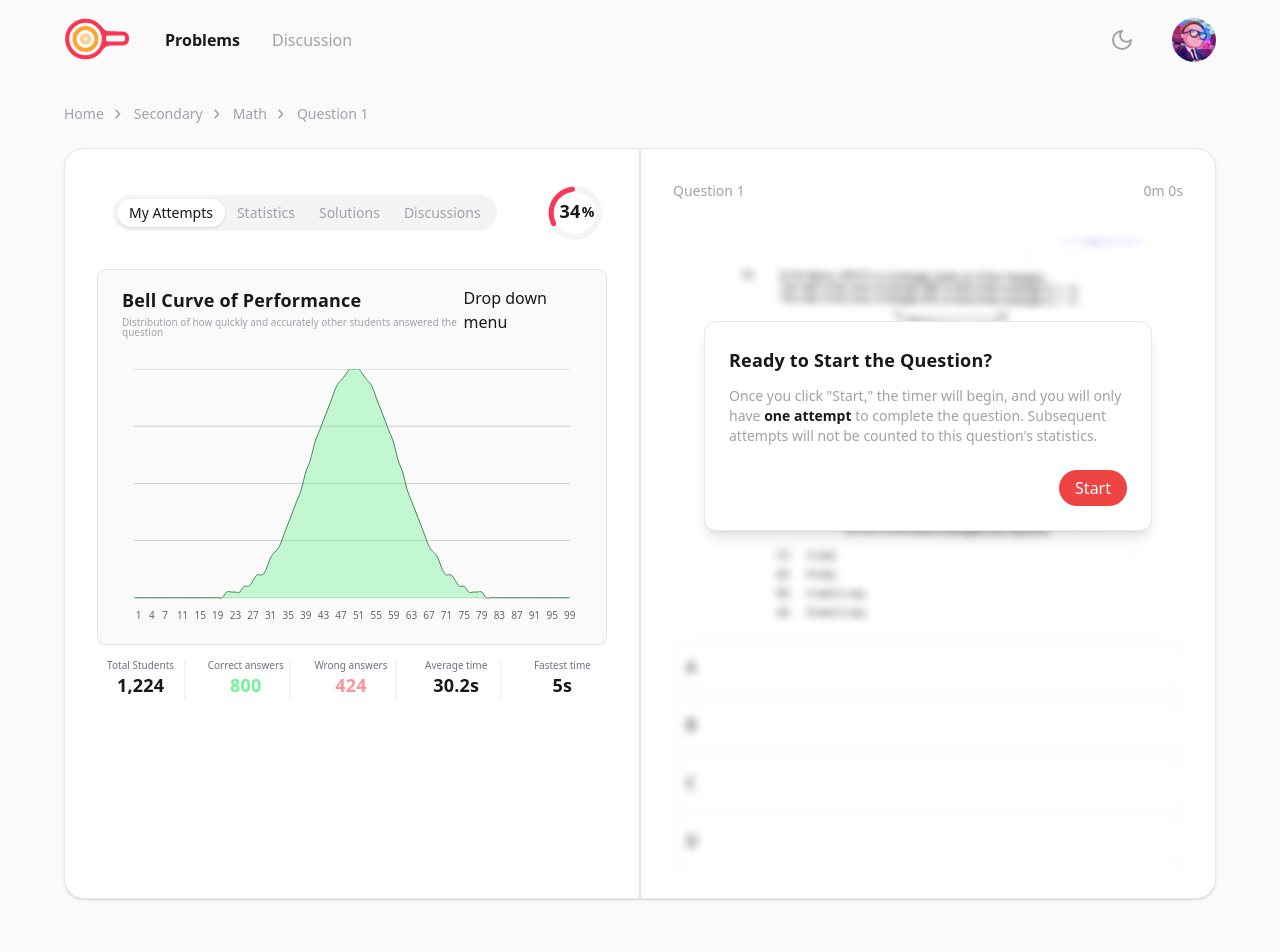
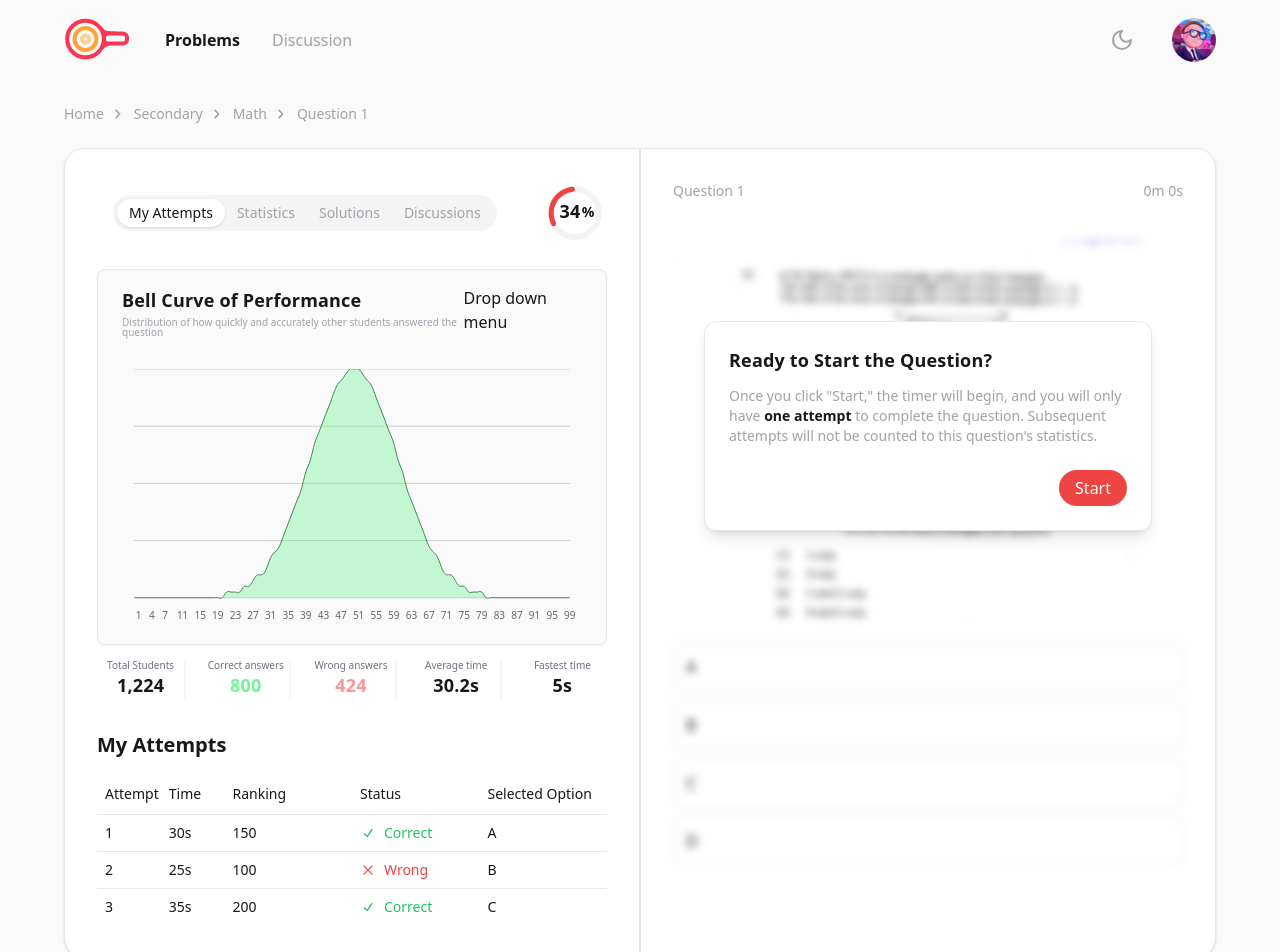
Before and after one commit to YeeeeeHan/amicooked-frontend, a React (Vite) app: page /question/1 in a window 1280 px wide. Shown: the top 952 px of the page. Built offline with nearby package versions, Linux system fonts and the light colour scheme.

Commit message:
add handle select answer

```diff
--- /dev/null
+++ b/src/assets/mockApi/attempts.ts
@@ -0,0 +1,88 @@
+import { Attempt } from '@/types'
+
+export const mockAttempts: Record<number, Attempt[]> = {
+  1: [
+    {
+      id: 1,
+      time: 30,
+      ranking: 150,
+      isCorrect: true,
+      selectedOption: 0,
+    },
+    {
+      id: 2,
+      time: 25,
+      ranking: 100,
+      isCorrect: false,
+      selectedOption: 1,
+    },
+    {
+      id: 3,
+      time: 35,
+      ranking: 200,
+      isCorrect: true,
+      selectedOption: 2,
+    },
+  ],
+  2: [
+    {
+      id: 1,
+      time: 30,
+      ranking: 150,
+      isCorrect: true,
+      selectedOption: 0,
+    },
+    {
+      id: 2,
+      time: 25,
+      ranking: 100,
+      isCorrect: false,
+      selectedOption: 1,
+    },
+  ],
+  3: [
+    {
+      id: 1,
+      time: 30,
+      ranking: 150,
+      isCorrect: true,
+      selectedOption: 0,
+    },
+  ],
+  4: [
+    {
+      id: 1,
+      time: 30,
+      ranking: 150,
+      isCorrect: true,
+      selectedOption: 0,
+    },
+  ],
+  5: [
+    {
+      id: 1,
+      time: 30,
+      ranking: 150,
+      isCorrect: true,
+      selectedOption: 0,
+    },
+  ],
+  6: [
+    {
+      id: 1,
+      time: 30,
+      ranking: 150,
+      isCorrect: true,
+      selectedOption: 0,
+    },
+  ],
+  7: [
+    {
+      id: 1,
+      time: 30,
+      ranking: 150,
+      isCorrect: true,
+      selectedOption: 0,
+    },
+  ],
+}
--- a/src/assets/questions/questions.ts
+++ b/src/assets/mockApi/questions.ts
@@ -19,6 +19,7 @@ export const mockQuestions: Question[] = [
     subject: 'Math',
     options: ['A', 'B', 'C', 'D'],
     totalAttempts: 1000,
+    correctAnswer: 0,
     correctAnswers: 650,
     wrongAnswers: 350,
     averageTime: 45,
@@ -42,6 +43,7 @@ export const mockQuestions: Question[] = [
     subject: 'Science',
     options: ['True', 'False'],
     totalAttempts: 856,
+    correctAnswer: 1,
     correctAnswers: 616,
     wrongAnswers: 240,
     averageTime: 30,
@@ -65,6 +67,7 @@ export const mockQuestions: Question[] = [
     subject: 'Literature',
     options: ['Metaphor', 'Simile', 'Personification', 'Alliteration'],
     totalAttempts: 532,
+    correctAnswer: 3,
     correctAnswers: 293,
     wrongAnswers: 239,
     averageTime: 60,
@@ -88,6 +91,7 @@ export const mockQuestions: Question[] = [
     subject: 'Chemistry',
     options: ['NaOH', 'HCl', 'H2SO4', 'CH3COOH'],
     totalAttempts: 1102,
+    correctAnswer: 2,
     correctAnswers: 419,
     wrongAnswers: 683,
     averageTime: 90,
@@ -108,6 +112,7 @@ export const mockQuestions: Question[] = [
     subject: 'Geography',
     options: ['Erosion', 'Deposition', 'Transportation', 'Weathering'],
     totalAttempts: 743,
+    correctAnswer: 1,
     correctAnswers: 446,
     wrongAnswers: 297,
     averageTime: 55,
@@ -131,6 +136,7 @@ export const mockQuestions: Question[] = [
     subject: 'English',
     options: ['who', 'whom', 'whose', 'which'],
     totalAttempts: 921,
+    correctAnswer: 3,
     correctAnswers: 718,
     wrongAnswers: 203,
     averageTime: 40,
--- a/src/components/question/MyAttemptsTab.tsx
+++ b/src/components/question/MyAttemptsTab.tsx
@@ -1,18 +1,15 @@
-import { Question } from '@/types'
+import { Table, TableBody, TableCell, TableHead, TableHeader, TableRow } from '@/components/ui/table'
+import { Attempt, Question } from '@/types'
+import { CheckIcon, Cross2Icon } from '@radix-ui/react-icons'
 import { BellCurve } from '../bellcurveChart'
 
 interface MyAttemptsTabProps {
   question: Question
+  attempts: Attempt[]
+  mostRecentAttemptId: number | null
 }
 
-export function MyAttemptsTab({ question }: MyAttemptsTabProps) {
-  // Mock data for attempts
-  const attempts = [
-    { id: 1, time: 30, ranking: 150 },
-    { id: 2, time: 25, ranking: 100 },
-    // ... more attempts
-  ]
-
+export function MyAttemptsTab({ question, attempts, mostRecentAttemptId }: MyAttemptsTabProps) {
   return (
     <div>
       <div className="pt-4">
@@ -40,24 +37,52 @@ export function MyAttemptsTab({ question }: MyAttemptsTabProps) {
           <div className="text-lg font-semibold">5s</div>
         </div>
       </div>
-      {/* <table className="w-full">
-        <thead>
-          <tr>
-            <th className="text-left">Attempt #</th>
-            <th className="text-left">Time</th>
-            <th className="text-left">Ranking</th>
-          </tr>
-        </thead>
-        <tbody>
+
+      <h2 className="mb-4 mt-8 text-xl font-semibold">My Attempts</h2>
+
+      <Table className="table-fixed">
+        <TableHeader>
+          <TableRow>
+            <TableHead className="w-1/4">Attempt</TableHead>
+            <TableHead className="w-1/4">Time</TableHead>
+            <TableHead className="w-1/2">Ranking</TableHead>
+            <TableHead className="w-1/2">Status</TableHead>
+            <TableHead className="w-1/2">Selected Option</TableHead>
+          </TableRow>
+        </TableHeader>
+        <TableBody>
           {attempts.map((attempt) => (
-            <tr key={attempt.id}>
-              <td>{attempt.id}</td>
-              <td>{attempt.time}s</td>
-              <td>{attempt.ranking}</td>
-            </tr>
+            <TableRow
+              key={attempt.id}
+              className={`transition-colors ${
+                attempt.id === mostRecentAttemptId
+                  ? attempt.isCorrect
+                    ? 'bg-right-ghost hover:bg-right-weak'
+                    : 'bg-wrong-ghost hover:bg-wrong-weak'
+                  : 'hover:bg-primary-ghost'
+              }`}
+            >
+              <TableCell className="w-1/4">{attempt.id}</TableCell>
+              <TableCell className="w-1/4">{attempt.time}s</TableCell>
+              <TableCell className="w-1/2">{attempt.ranking}</TableCell>
+              <TableCell className="w-1/2">
+                {attempt.isCorrect ? (
+                  <div className="flex items-center gap-2">
+                    <CheckIcon className="h-4 w-4 stroke-2 text-right-bright" />
+                    <div className="text-right-bright">Correct</div>
+                  </div>
+                ) : (
+                  <div className="flex items-center gap-2">
+                    <Cross2Icon className="h-4 w-4 stroke-2 text-wrong-bright" />
+                    <div className="text-wrong-bright">Wrong</div>
+                  </div>
+                )}
+              </TableCell>
+              <TableCell className="w-1/2">{question.options[attempt.selectedOption]}</TableCell>
+            </TableRow>
           ))}
-        </tbody>
-      </table> */}
+        </TableBody>
+      </Table>
     </div>
   )
 }
--- /dev/null
+++ b/src/components/ui/table.tsx
@@ -0,0 +1,79 @@
+import * as React from 'react'
+
+import { cn } from '@/lib/utils'
+
+const Table = React.forwardRef<HTMLTableElement, React.HTMLAttributes<HTMLTableElement>>(
+  ({ className, ...props }, ref) => (
+    <div className="relative w-full overflow-auto">
+      <table ref={ref} className={cn('w-full caption-bottom text-sm', className)} {...props} />
+    </div>
+  )
+)
+Table.displayName = 'Table'
+
+const TableHeader = React.forwardRef<HTMLTableSectionElement, React.HTMLAttributes<HTMLTableSectionElement>>(
+  ({ className, ...props }, ref) => <thead ref={ref} className={cn('[&_tr]:border-b', className)} {...props} />
+)
+TableHeader.displayName = 'TableHeader'
+
+const TableBody = React.forwardRef<HTMLTableSectionElement, React.HTMLAttributes<HTMLTableSectionElement>>(
+  ({ className, ...props }, ref) => (
+    <tbody ref={ref} className={cn('[&_tr:last-child]:border-0', className)} {...props} />
+  )
+)
+TableBody.displayName = 'TableBody'
+
+const TableFooter = React.forwardRef<HTMLTableSectionElement, React.HTMLAttributes<HTMLTableSectionElement>>(
+  ({ className, ...props }, ref) => (
+    <tfoot ref={ref} className={cn('bg-muted/50 border-t font-medium [&>tr]:last:border-b-0', className)} {...props} />
+  )
+)
+TableFooter.displayName = 'TableFooter'
+
+const TableRow = React.forwardRef<HTMLTableRowElement, React.HTMLAttributes<HTMLTableRowElement>>(
+  ({ className, ...props }, ref) => (
+    <tr
+      ref={ref}
+      className={cn('hover:bg-muted/50 border-b transition-colors data-[state=selected]:bg-muted', className)}
+      {...props}
+    />
+  )
+)
+TableRow.displayName = 'TableRow'
+
+const TableHead = React.forwardRef<HTMLTableCellElement, React.ThHTMLAttributes<HTMLTableCellElement>>(
+  ({ className, ...props }, ref) => (
+    <th
+      ref={ref}
+      className={cn(
+        'text-muted-foreground h-10 px-2 text-left align-middle font-medium [&:has([role=checkbox])]:pr-0 [&>[role=checkbox]]:translate-y-[2px]',
+        className
+      )}
+      {...props}
+    />
+  )
+)
+TableHead.displayName = 'TableHead'
+
+const TableCell = React.forwardRef<HTMLTableCellElement, React.TdHTMLAttributes<HTMLTableCellElement>>(
+  ({ className, ...props }, ref) => (
+    <td
+      ref={ref}
+      className={cn(
+        'whitespace-normal break-words p-2 align-middle [&:has([role=checkbox])]:pr-0 [&>[role=checkbox]]:translate-y-[2px]',
+        className
+      )}
+      {...props}
+    />
+  )
+)
+TableCell.displayName = 'TableCell'
+
+const TableCaption = React.forwardRef<HTMLTableCaptionElement, React.HTMLAttributes<HTMLTableCaptionElement>>(
+  ({ className, ...props }, ref) => (
+    <caption ref={ref} className={cn('text-muted-foreground mt-4 text-sm', className)} {...props} />
+  )
+)
+TableCaption.displayName = 'TableCaption'
+
+export { Table, TableBody, TableCaption, TableCell, TableFooter, TableHead, TableHeader, TableRow }
--- /dev/null
+++ b/src/hooks/useAttempts.ts
@@ -0,0 +1,19 @@
+import { mockAttempts } from '@/assets/mockApi/attempts'
+import { Attempt } from '@/types'
+import { useEffect, useState } from 'react'
+
+export function useAttempts(questionId: number) {
+  const [attempts, setAttempts] = useState<Attempt[]>([])
+  const [isLoading, setIsLoading] = useState(true)
+  const [error, setError] = useState<Error | null>(null)
+
+  useEffect(() => {
+    setAttempts(mockAttempts[questionId])
+  }, [questionId])
+
+  const addAttempt = (attempt: Attempt) => {
+    setAttempts((prevAttempts) => [...prevAttempts, attempt])
+  }
+
+  return { attempts, isLoading, error, addAttempt }
+}
--- a/src/hooks/useQuestion.ts
+++ b/src/hooks/useQuestion.ts
@@ -1,4 +1,4 @@
-import { mockQuestions } from '@/assets/questions/questions'
+import { mockQuestions } from '@/assets/mockApi/questions'
 import { THROTTLING_TIME } from '@/globals/variables'
 import { Question } from '@/types'
 import { useEffect, useState } from 'react'
--- a/src/hooks/useQuestions.ts
+++ b/src/hooks/useQuestions.ts
@@ -1,4 +1,4 @@
-import { mockQuestions } from '@/assets/questions/questions'
+import { mockQuestions } from '@/assets/mockApi/questions'
 import { THROTTLING_TIME } from '@/globals/variables'
 import { Question } from '@/types'
 import { useEffect, useState } from 'react'
--- a/src/pages/Question.tsx
+++ b/src/pages/Question.tsx
@@ -8,9 +8,10 @@ import { Card } from '@/components/ui/card'
 import { RadialChart } from '@/components/ui/radialChart'
 import { Tabs, TabsContent, TabsList, TabsTrigger } from '@/components/ui/tabs'
 import { THROTTLING_TIME } from '@/globals/variables'
+import { useAttempts } from '@/hooks/useAttempts'
 import { useQuestion } from '@/hooks/useQuestion'
 import { Separator } from '@radix-ui/react-separator'
-import { useState } from 'react'
+import { useEffect, useState } from 'react'
 import { useParams } from 'react-router-dom'
 
 export enum QuestionPageTabs {
@@ -30,19 +31,47 @@ export default function Question() {
   const { id } = useParams<{ id: string }>()
   const [timer, setTimer] = useState<number>(0)
   const [isStarted, setIsStarted] = useState(false)
+  const [selectedAnswer, setSelectedAnswer] = useState<number | null>(null)
+  const [intervalId, setIntervalId] = useState<NodeJS.Timeout | null>(null)
+  const [mostRecentAttemptId, setMostRecentAttemptId] = useState<number | null>(null)
   const { question, isLoading, error } = useQuestion(Number(id))
-
+  const { attempts, isLoading: isAttemptsLoading, error: attemptsError, addAttempt } = useAttempts(Number(id))
   const handleStart = () => {
     setIsStarted(true)
     const interval = setInterval(() => {
       setTimer((prevTimer) => prevTimer + 1)
     }, THROTTLING_TIME)
-    return () => clearInterval(interval)
+    setIntervalId(interval)
   }
+
+  const handleAnswerSelect = (index: number) => {
+    if (!isStarted || selectedAnswer !== null) return
+
+    setSelectedAnswer(index)
+    const isCorrect = index === question?.correctAnswer
+    const newAttempt = {
+      id: attempts.length + 1,
+      time: timer,
+      ranking: Math.floor(Math.random() * 100) + 1, // Mock ranking for now
+      isCorrect,
+      selectedOption: index,
+    }
+    addAttempt(newAttempt)
+    setMostRecentAttemptId(newAttempt.id)
+  }
+
+  useEffect(() => {
+    return () => {
+      if (intervalId) {
+        clearInterval(intervalId)
+      }
+    }
+  }, [intervalId])
 
   if (isLoading) return <div className="text-primary">Loading...</div>
   if (error) return <div>Error: {error.message}</div>
   if (!question) return <div>Question not found</div>
+  if (!attempts) return <div>Attempts not found</div>
 
   const breadcrumbProps = {
     page: { label: `Question ${id}` },
@@ -70,7 +99,7 @@ export default function Question() {
                     <RadialChart wrongPercentage={question.wrongPercentage} scale={0.6} />
                   </div>
                   <TabsContent value={QuestionPageTabs.MY_ATTEMPTS}>
-                    <MyAttemptsTab question={question} />
+                    <MyAttemptsTab question={question} attempts={attempts} mostRecentAttemptId={mostRecentAttemptId} />
                   </TabsContent>
                   <TabsContent value={QuestionPageTabs.STATISTICS}>
                     <StatisticsTab question={question} />
@@ -103,8 +132,17 @@ export default function Question() {
                     {question.options.map((option, index) => (
                       <button
                         key={index}
-                        className="w-full rounded-lg border border-primary-ghost p-3 text-left hover:bg-primary-ghost"
-                        disabled={!isStarted}
+                        className={`w-full rounded-lg border border-primary-weak p-3 text-left ${
+                          selectedAnswer !== null
+                            ? index === question.correctAnswer
+                              ? 'bg-right-ghost text-right-strong'
+                              : index === selectedAnswer
+                                ? 'bg-wrong-ghost text-wrong-strong'
+                                : ''
+                            : 'hover:bg-primary-ghost'
+                        }`}
+                        disabled={!isStarted || selectedAnswer !== null}
+                        onClick={() => handleAnswerSelect(index)}
                       >
                         {option}
                       </button>
--- a/tsconfig.json
+++ b/tsconfig.json
@@ -10,7 +10,7 @@
       "@/*": ["./src/*"]
     },
     /* Bundler mode */
-    "moduleResolution": "bundler",
+    "moduleResolution": "node",
     "allowImportingTsExtensions": true,
     "resolveJsonModule": true,
     "isolatedModules": true,
```
Also changed, not shown: src/index.css (+9 -6 lines), src/types/index.ts (+8 -1 lines).
